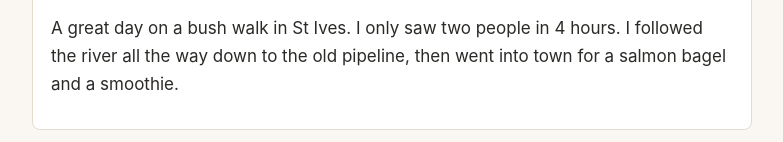
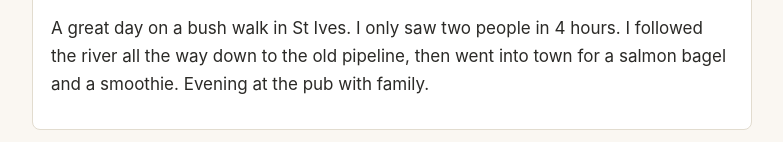
Before and after one commit to NoMhawk/travel, a plain HTML site: page sydney-blue-mountains/index.html in a window 1280 px wide. Shown: the part 6184-6326 px from the top of the page, without its empty margins (248-1031 px from the left). Drawn offline with Linux system fonts and the light colour scheme.

Commit message:
Sydney: restore family pub evening after St Ives walk
Co-Authored-By: Claude Opus 5.5 <noreply@anthropic.com>

```diff
--- a/sydney-blue-mountains/index.html
+++ b/sydney-blue-mountains/index.html
@@ -137,7 +137,7 @@
     <div class="day">
       <h3><span class="date">Day 7 · 23 March</span>A bush walk</h3>
       <div class="photos"><img src="../img/sydney-blue-mountains/bush-walk-river-cascade.jpg" alt="A river tumbling over flat rocks through thick bush" width="1200" height="900" loading="lazy"><img src="../img/sydney-blue-mountains/bush-walk-pipeline.jpg" alt="An old water pipeline and valve running beside a bush track" width="1200" height="900" loading="lazy"></div>
-      <p>A great day on a bush walk in St Ives. I only saw two people in 4 hours. I followed the river all the way down to the old pipeline, then went into town for a salmon bagel and a smoothie.</p>
+      <p>A great day on a bush walk in St Ives. I only saw two people in 4 hours. I followed the river all the way down to the old pipeline, then went into town for a salmon bagel and a smoothie. Evening at the pub with family.</p>
     </div>
 
     <div class="day">
```
